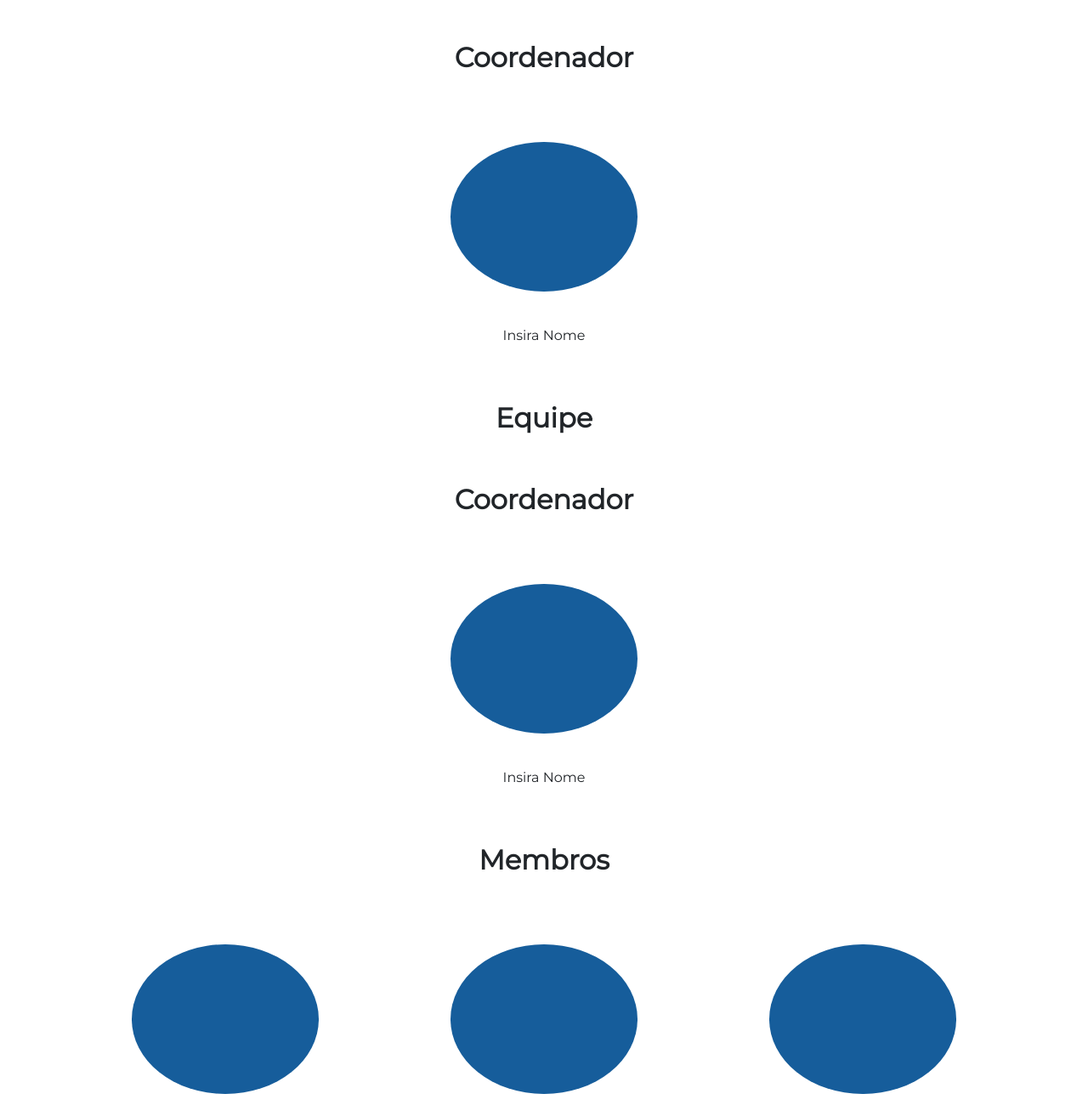
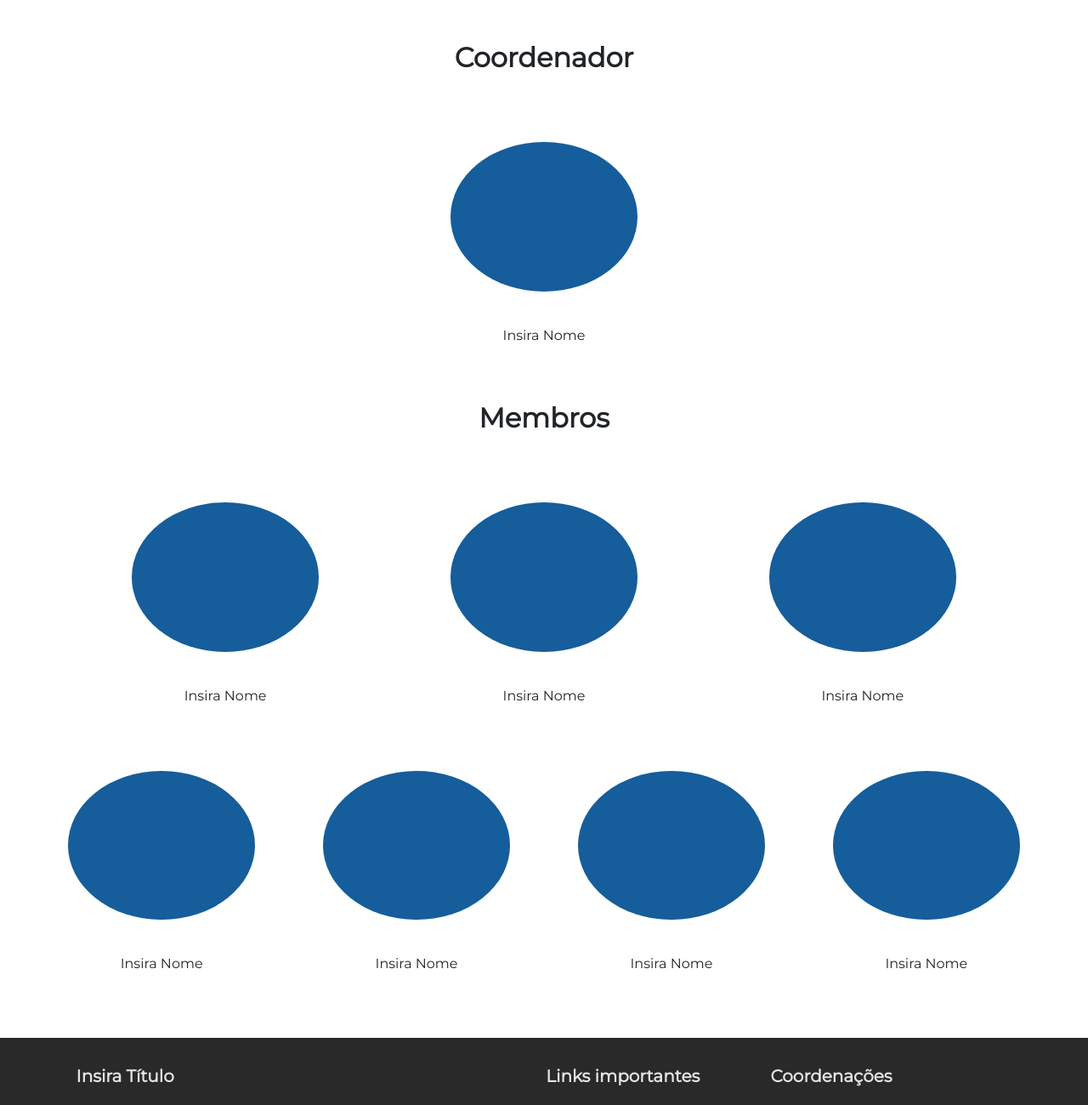
Before and after one commit to pelsias-ufrj/ieeesite, a website: page public/equipe4.html in a window 1280 px wide. Shown: the part 1340-2640 px from the top of the page at 85% size. Drawn offline with nearby package versions, Linux system fonts and the light colour scheme.

Commit message:
Popup changes

```diff
--- a/public/equipe4.html
+++ b/public/equipe4.html
@@ -78,22 +78,6 @@
               </div>
             </div>
           </div>
-          <div class="container-team">
-            <h2 class="title-equip">Equipe</h2><br>
-            <br>
-            <h4 class="title">Coordenador</h4>
-            <div class="wrapper">
-              <div class="linha">
-                <div class="pessoa">
-                  <a data-name="Nome genérico" data-email='Email genérico' data-lattes="Link genérico" data-linkedin="Link genérico"
-                  onclick="openModal(this)"
-                  >
-                    <img src="/images/Equipe 1.png">
-                    <p>Visualizar Membro</p>
-                  </a>
-                  <p>Insira Nome</p>
-                </div>
-          </div>
 
           <div class="container-team">
             <h2 class="title-equip">Equipe</h2><br>
@@ -102,7 +86,7 @@
             <div class="wrapper">
               <div class="linha">
                 <div class="pessoa">
-                  <a data-name="Nome genérico" data-email='Email genérico' data-lattes="Link genérico" data-linkedin="Link genérico"
+                  <a data-name="Nome do Coordenador" data-email='Email genérico' data-lattes="Link genérico" data-linkedin="Link genérico"
                   onclick="openModal(this)"
                   >
                     <img src="/images/Equipe 1.png">
@@ -117,40 +101,54 @@
               <div class="wrapper">
                 <div class="linha">
                   <div class="pessoa">
-                    <a href="">
-                    <img src="/images/Equipe 1.png"><p>Insira Contato</p></a>
+                    <a data-name="Nome Membro 1" data-email='Email genérico' data-lattes="Link genérico" data-linkedin="Link genérico"
+                  onclick="openModal(this)"
+                  >
+                    <img src="/images/Equipe 1.png"><p>Visualizar Membro</p></a>
                     <p>Insira Nome</p>
                   </div>
                   <div class="pessoa">
-                    <a href="">
-                    <img src="/images/Equipe 1.png"><p>Insira Contato</p></a>
+                    <a data-name="Nome Membro 2" data-email='Email genérico' data-lattes="Link genérico" data-linkedin="Link genérico"
+                  onclick="openModal(this)"
+                  >
+                    <img src="/images/Equipe 1.png"><p>Visualizar Membro</p></a>
                     <p>Insira Nome</p>
                   </div>
                   <div class="pessoa">
-                    <a href="">
-                    <img src="/images/Equipe 1.png"><p>Insira Contato</p></a>
+                    <a data-name="Nome Membro 3" data-email='Email genérico' data-lattes="Link genérico" data-linkedin="Link genérico"
+                  onclick="openModal(this)"
+                  >
+                    <img src="/images/Equipe 1.png"><p>Visualizar Membro</p></a>
                     <p>Insira Nome</p>
                   </div>
                 </div>
                 <div class="linha">
                   <div class="pessoa">
-                    <a href="">
-                    <img src="/images/Equipe 1.png"><p>Insira Contato</p></a>
+                    <a data-name="Nome Membro 4" data-email='Email genérico' data-lattes="Link genérico" data-linkedin="Link genérico"
+                  onclick="openModal(this)"
+                  >
+                    <img src="/images/Equipe 1.png"><p>Visualizar Membro</p></a>
                     <p>Insira Nome</p>
                   </div>
                   <div class="pessoa">
-                    <a href="">
-                    <img src="/images/Equipe 1.png"><p>Insira Contato</p></a>
+                    <a data-name="Nome Membro 5" data-email='Email genérico' data-lattes="Link genérico" data-linkedin="Link genérico"
+                  onclick="openModal(this)"
+                  >
+                    <img src="/images/Equipe 1.png"><p>Visualizar Membro</p></a>
                     <p>Insira Nome</p>
                   </div>
                   <div class="pessoa">
-                    <a href="">
-                    <img src="/images/Equipe 1.png"><p>Insira Contato</p></a>
+                    <a data-name="Nome Membro 6" data-email='Email genérico' data-lattes="Link genérico" data-linkedin="Link genérico"
+                  onclick="openModal(this)"
+                  >
+                    <img src="/images/Equipe 1.png"><p>Visualizar Membro</p></a>
                     <p>Insira Nome</p>
                   </div>
                   <div class="pessoa">
-                    <a href="">
-                    <img src="/images/Equipe 1.png"><p>Insira Contato</p></a>
+                    <a data-name="Nome Membro 7" data-email='Email genérico' data-lattes="Link genérico" data-linkedin="Link genérico"
+                  onclick="openModal(this)"
+                  >
+                    <img src="/images/Equipe 1.png"><p>Visualizar Membro</p></a>
                     <p>Insira Nome</p>
                   </div>
                 </div>
```
Also changed, not shown: public/equipe2.html (+22 -31 lines), public/equipe3.html (+22 -31 lines).
